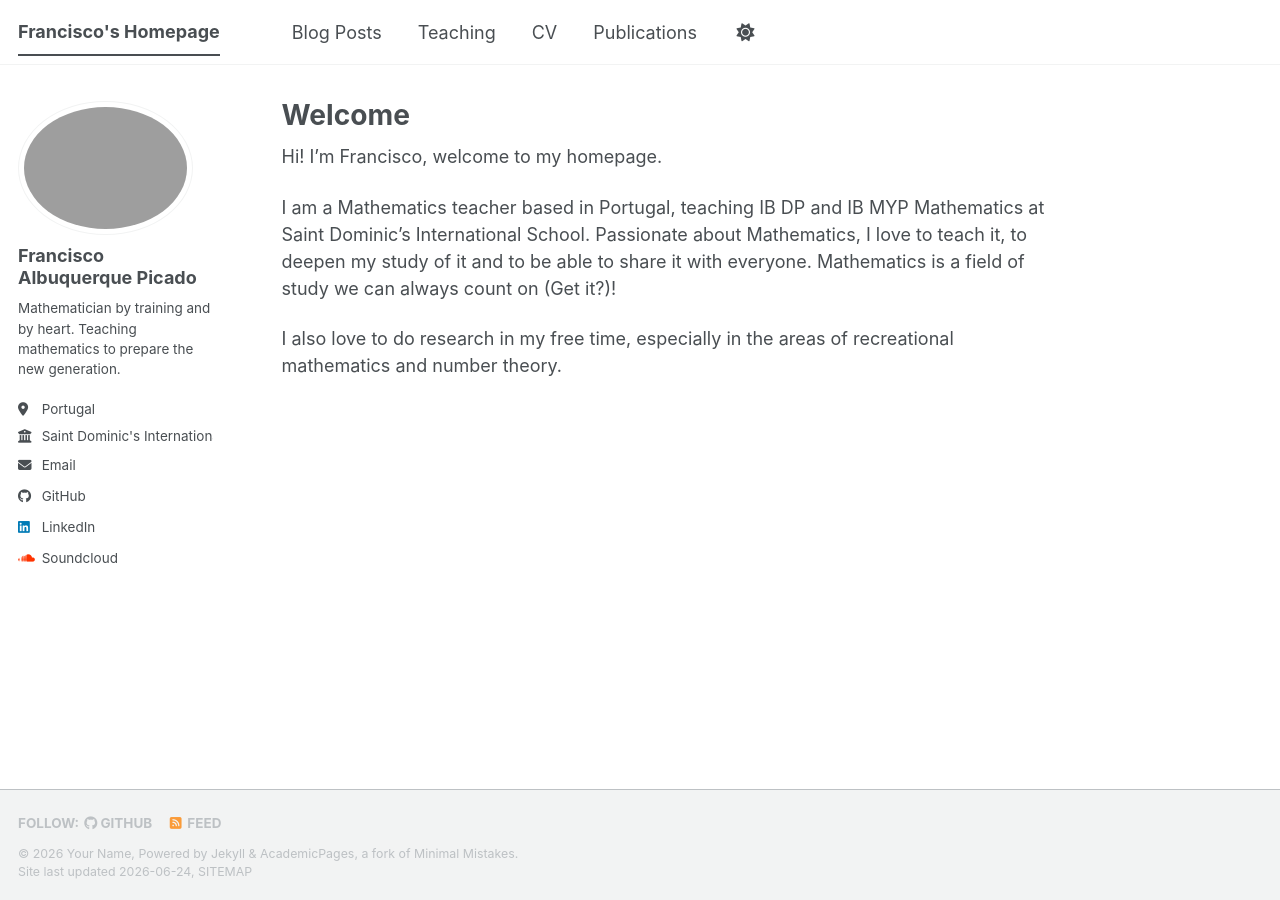
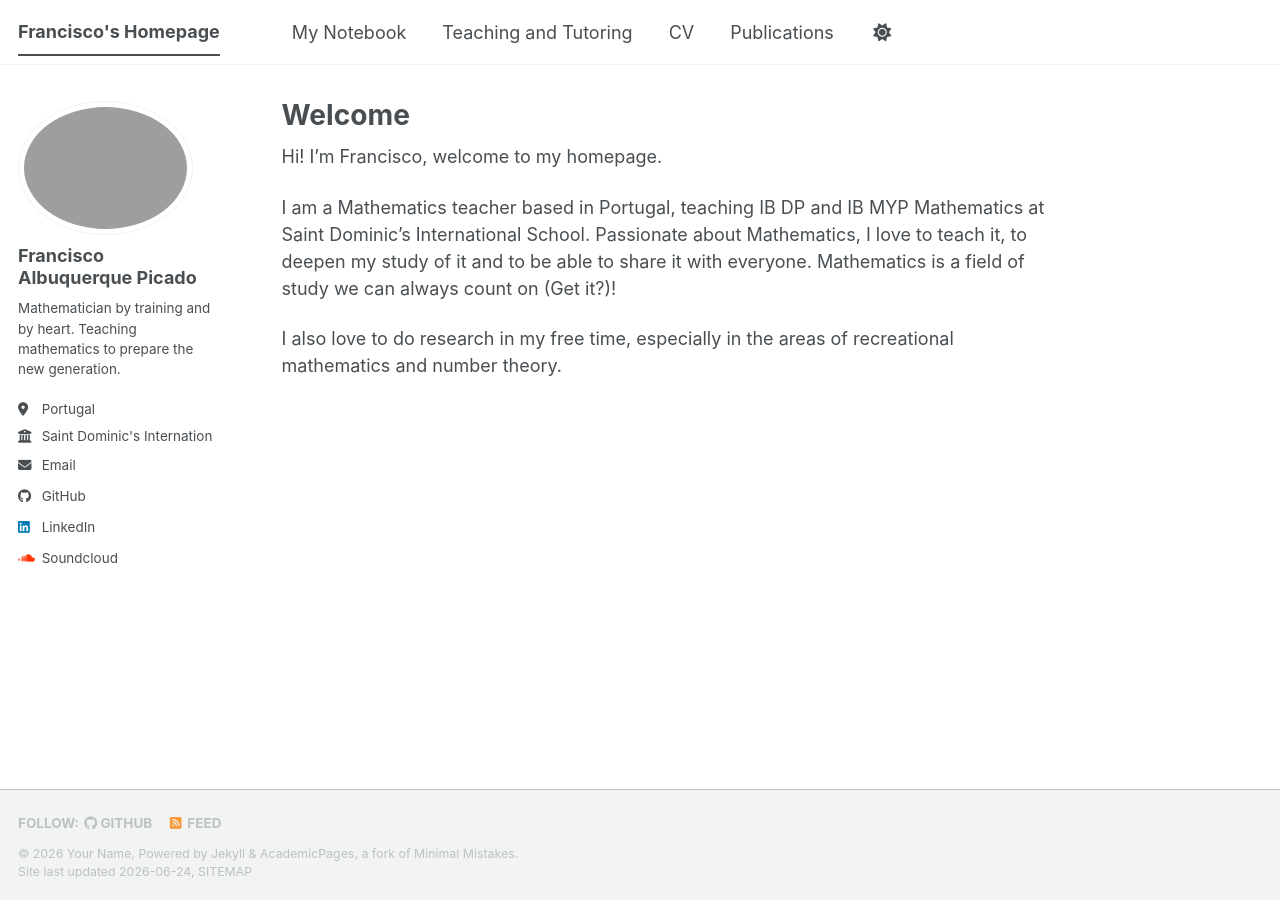
Before and after one commit to ghaleon7/ghaleon7.github.io, a Jekyll site: the page built from _pages/about.md, in a window 1280 px wide. Built offline with Jekyll 4.4.1, drawn with Linux system fonts in a browser that asks for light colours; a script bundle is joined from its source files by our own code; library files that are not in the unit come from our copies.

Commit message:
Update navigation.yml

```diff
--- a/_data/navigation.yml
+++ b/_data/navigation.yml
@@ -8,10 +8,10 @@
 #      Markdown formatted page while the second is generated using JSON.
 
 main:
-  - title: "Blog Posts"
-    url: /year-archive/
+  - title: "My Notebook"
+    url: /my-notebook/
 
-  - title: "Teaching"
+  - title: "Teaching and Tutoring"
     url: /teaching/
 
   - title: "CV"
@@ -19,7 +19,8 @@
     # url: files/CV_FranAlbPicado(PT).pdf
 
   - title: "Publications"
-    url: /publications/
+    # url: /publications/
+    url: https://scholar.google.com/citations?user=xhoRXn0AAAAJ
 
   #- title: "Talks"
   #  url: /talks/
```
